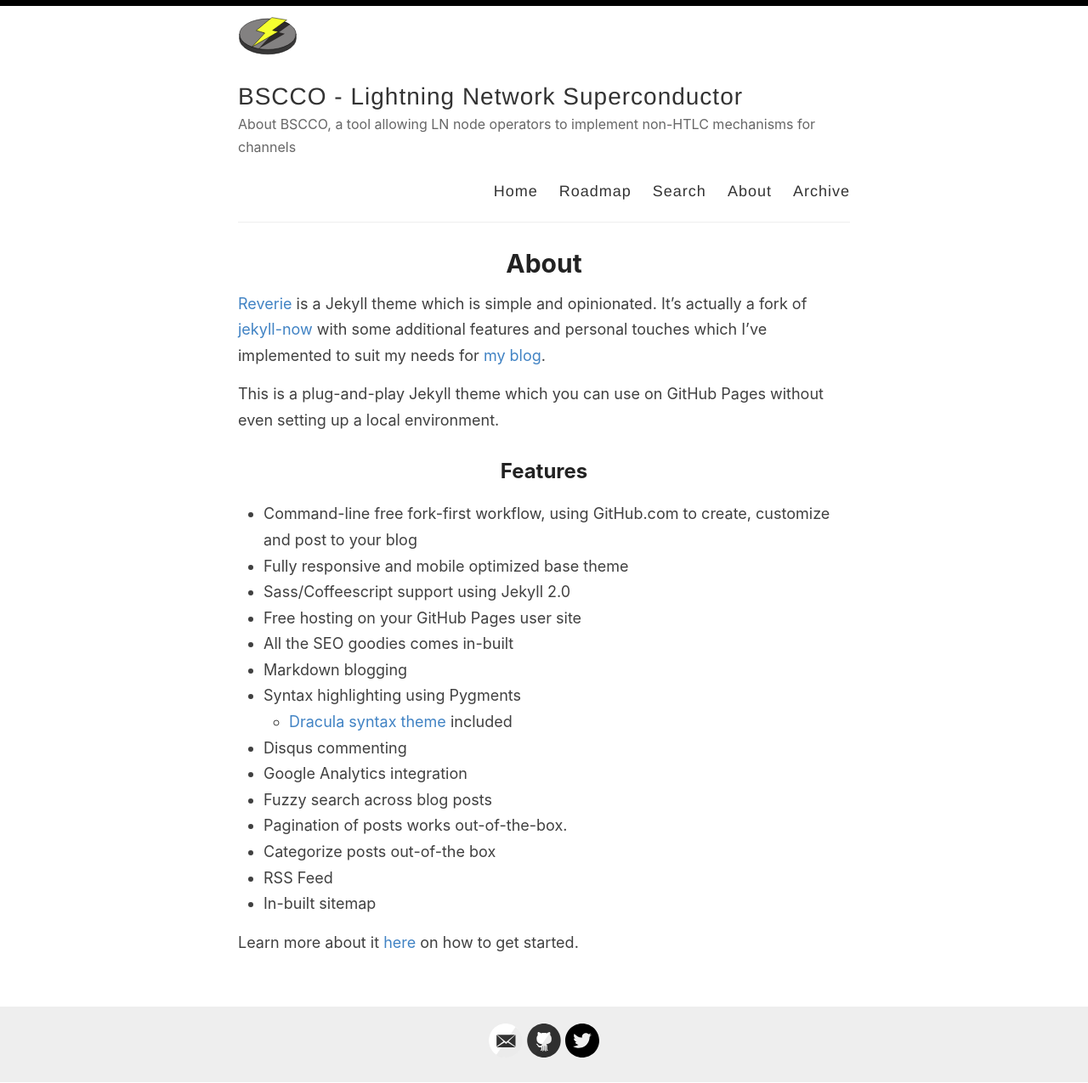
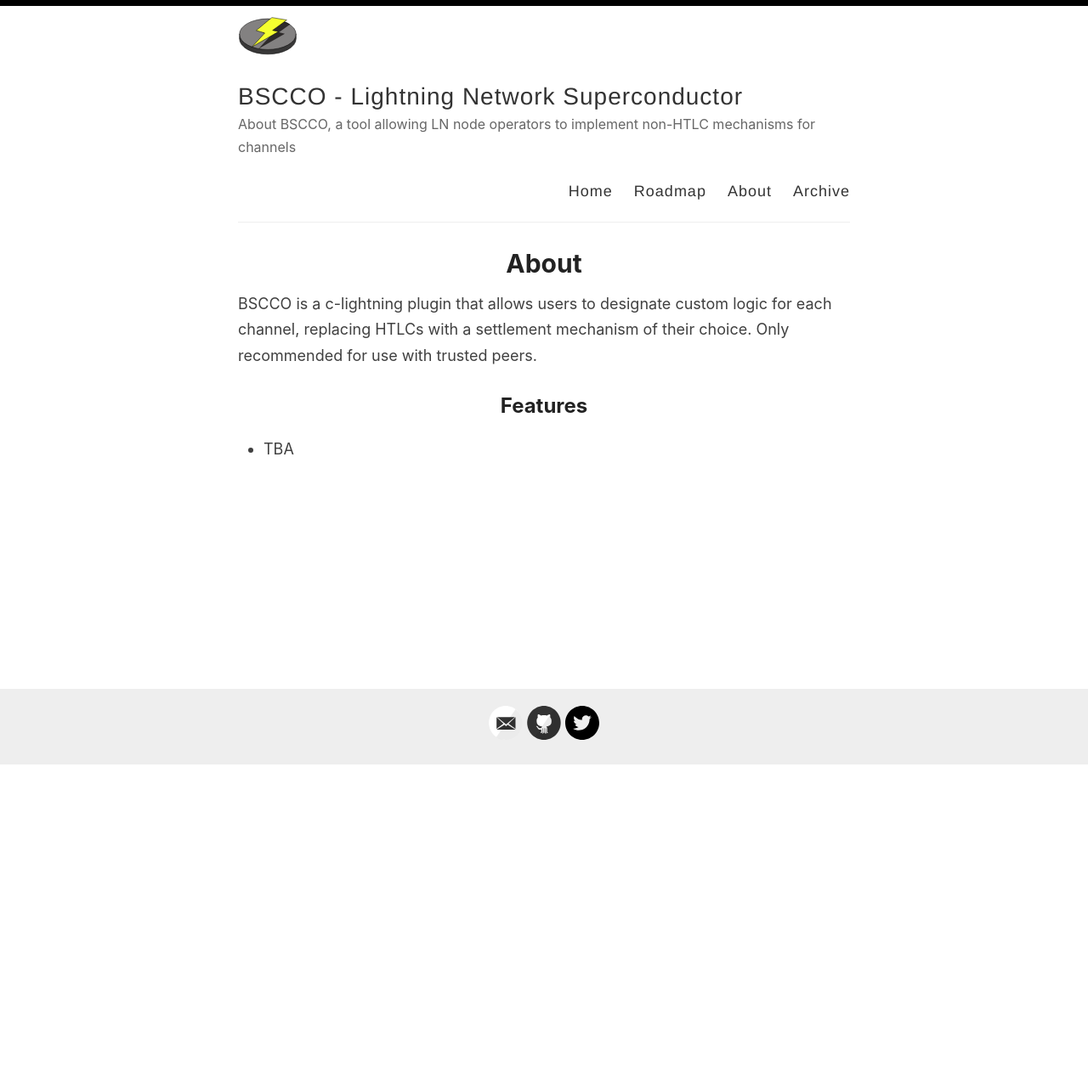
Before and after one commit to trustless-services/bscco-documentation, a Jekyll site: the page built from _pages/about.md, in a window 1280 px wide. Shown: the whole page at 85% size. Built offline with Jekyll 4.4.1, drawn with Linux system fonts in a browser that asks for light colours; after the commit the page ends 901 px from its top, so only the background shows below that.

```diff
--- a/_layouts/default.html
+++ b/_layouts/default.html
@@ -30,7 +30,6 @@
             <nav>
               <a href="{{ site.baseurl }}/">Home</a>
               <a href="{{ site.baseurl }}/roadmap">Roadmap</a>
-              <a href="{{ site.baseurl }}/search">Search</a>
               <a href="{{ site.baseurl }}/about">About</a>
               <a href="{{ site.baseurl }}/archive">Archive</a>
             </nav>
--- a/_pages/about.md
+++ b/_pages/about.md
@@ -4,26 +4,9 @@ title: About
 permalink: /about/
 ---
 
-[Reverie](https://github.com/amitmerchant1990/reverie) is a Jekyll theme which is simple and opinionated. It's actually a fork of [jekyll-now](https://github.com/barryclark/jekyll-now) with some additional features and personal touches which I've implemented to suit my needs for [my blog](https://www.amitmerchant.com).
-
-This is a plug-and-play Jekyll theme which you can use on GitHub Pages without even setting up a local environment.
+BSCCO is a c-lightning plugin that allows users to designate custom logic for each channel, replacing HTLCs with a settlement mechanism of their choice.
+Only recommended for use with trusted peers.
 
 ## Features
 
-- Command-line free fork-first workflow, using GitHub.com to create, customize and post to your blog
-- Fully responsive and mobile optimized base theme
-- Sass/Coffeescript support using Jekyll 2.0
-- Free hosting on your GitHub Pages user site
-- All the SEO goodies comes in-built
-- Markdown blogging
-- Syntax highlighting using Pygments
-    - [Dracula syntax theme](https://draculatheme.com/) included
-- Disqus commenting
-- Google Analytics integration
-- Fuzzy search across blog posts
-- Pagination of posts works out-of-the-box.
-- Categorize posts out-of-the box
-- RSS Feed
-- In-built sitemap
-
-Learn more about it [here](https://github.com/amitmerchant1990/reverie) on how to get started.
+- TBA
```
Also changed, not shown: _pages/roadmap.md (+3 -3 lines), _pages/search.md (deleted, +0 -21 lines).
